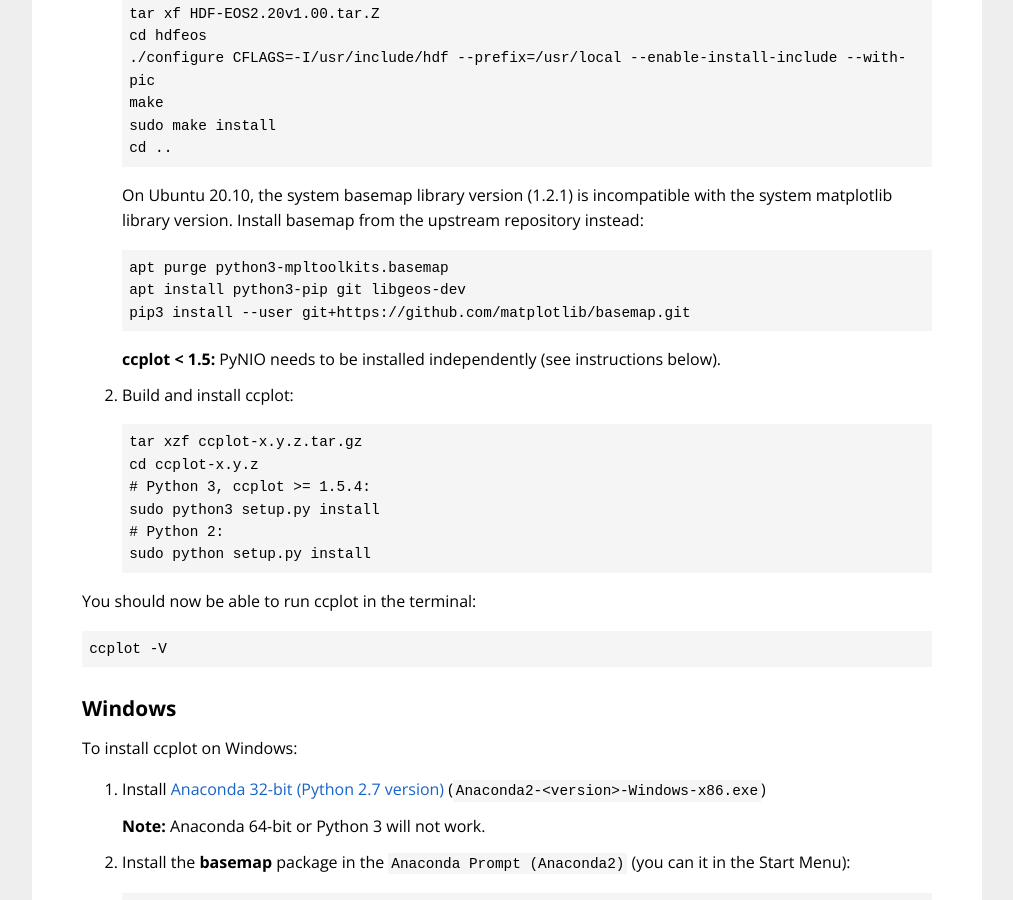
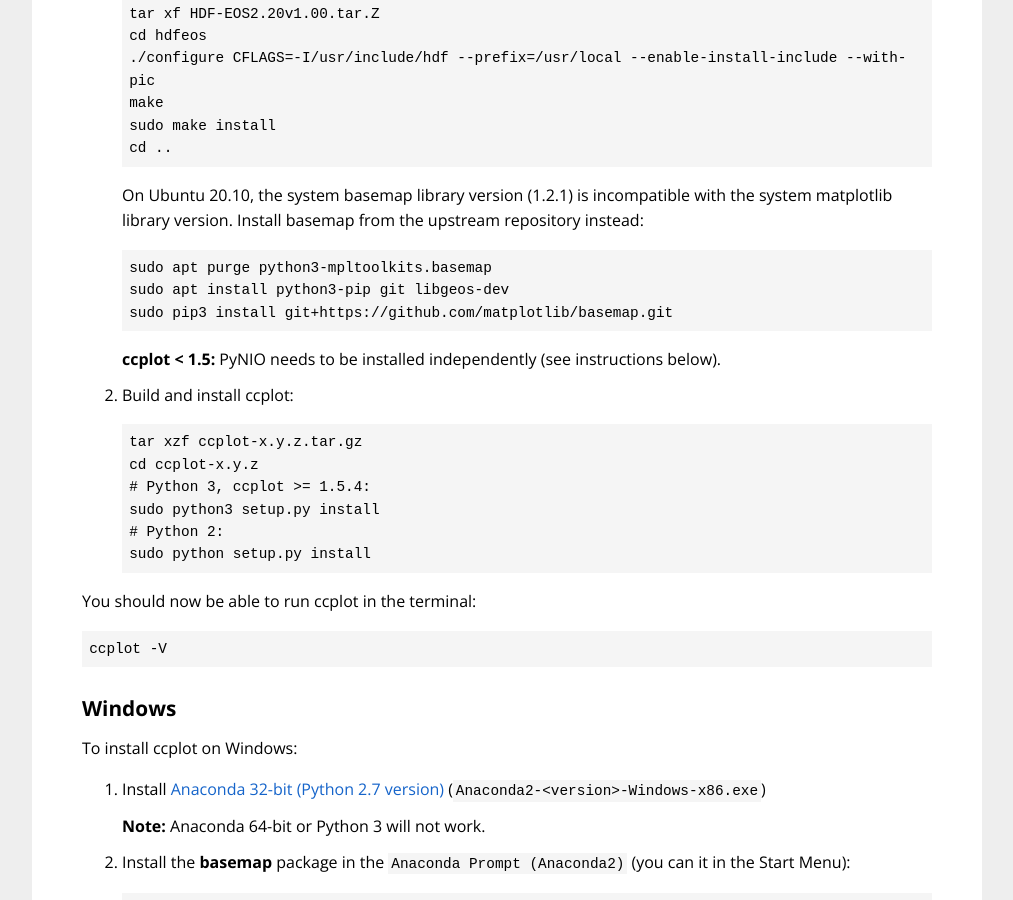
Before and after one commit to peterkuma/ccplot, a Jekyll site: the page built from download/index.md, in a window 1280 px wide and 900 px high, scrolled down 1720 px. Shown: the whole window, without its empty margins (133-1146 px from the left). Built offline with Jekyll 4.4.1, drawn with Linux system fonts in a browser that asks for light colours.

Commit message:
Fix basemap installation commands (sudo)

```diff
--- a/download/index.md
+++ b/download/index.md
@@ -207,9 +207,9 @@
    with the system matplotlib library version. Install basemap from the
    upstream repository instead:
 
-       apt purge python3-mpltoolkits.basemap
-       apt install python3-pip git libgeos-dev
-       pip3 install --user git+https://github.com/matplotlib/basemap.git
+       sudo apt purge python3-mpltoolkits.basemap
+       sudo apt install python3-pip git libgeos-dev
+       sudo pip3 install git+https://github.com/matplotlib/basemap.git
 
    **ccplot < 1.5:** PyNIO needs to be installed independently
    (see instructions below).
```
